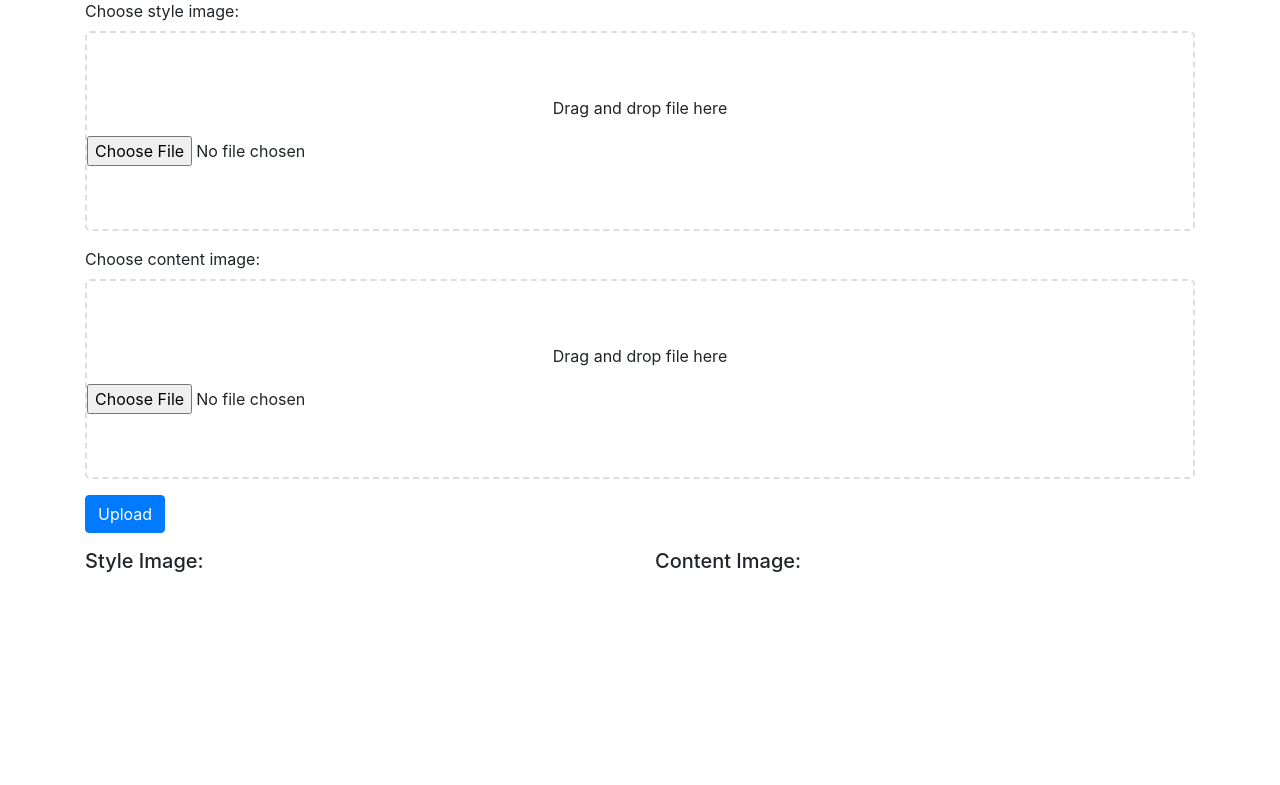
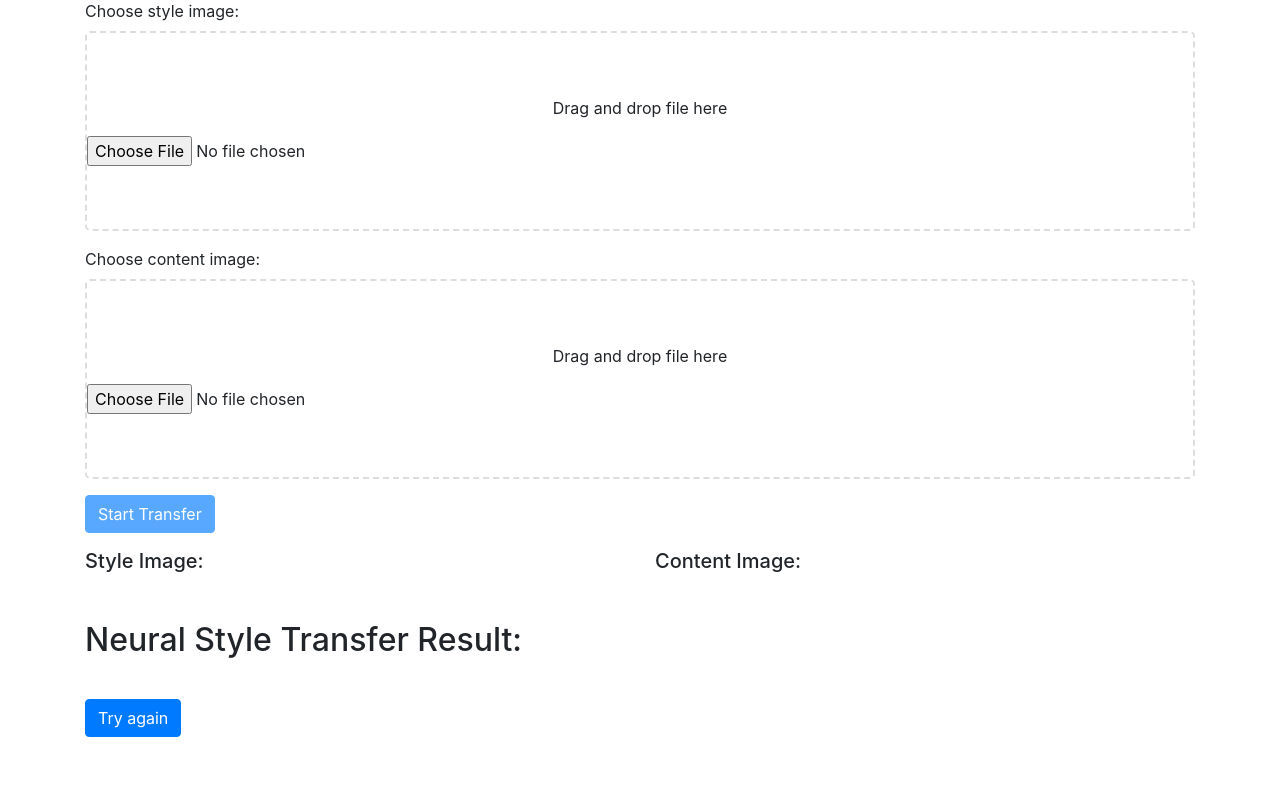
Before and after one commit to RitulSoni/Neural-Style-Transfer, a Flask app: page / in a window 1280 px wide. Shown: the part 121-906 px from the top of the page. Before the commit the page ends 693 px from the top, so only its background shows below. Run offline with Flask 3, Linux system fonts and the light colour scheme; some libraries are stand-ins or nearby versions.

Commit message:
added single page func

```diff
--- a/app.py
+++ b/app.py
@@ -1,4 +1,4 @@
-from flask import Flask, render_template, request
+from flask import Flask, render_template, request, jsonify
 from werkzeug.utils import secure_filename
 from PIL import Image
 import torch
@@ -142,6 +142,10 @@ def run_style_transfer(cnn, normalization_mean, normalization_std,
     input_img.data.clamp_(0, 1)
     return input_img
 
+
+
+
+
 @app.route('/', methods=['GET', 'POST'])
 def upload_file():
     if request.method == 'POST':
@@ -159,8 +163,11 @@ def upload_file():
                                         content_img, style_img, input_img)
             output_path = 'static/output.jpg'
             image_saver(output, output_path)
-            return render_template('output.html', image_path=output_path)
+            return jsonify({'image_path': output_path})
     return render_template('upload.html')
+
+
+
 
 if __name__ == '__main__':
     app.run(port=5000)
--- a/static/upload.js
+++ b/static/upload.js
@@ -37,12 +37,30 @@ document.querySelectorAll('.upload-area').forEach(uploadArea => {
     });
 });
 
-document.getElementById('upload-form').addEventListener('submit', () => {
-    document.querySelector('.progress').style.display = 'block';
+document.getElementById('upload-form').addEventListener('submit', function(e) {
+    e.preventDefault();
+    var formData = new FormData(this);
+    fetch('/', {
+        method: 'POST',
+        body: formData,
+    })
+    .then(response => response.json())
+    .then(data => {
+        document.getElementById('nst-output').src = data.image_path;
+        document.getElementById('nst-output').style.display = 'block';
+    })
+    .catch(error => console.error('Error:', error));
 });
 
 // function to display the chosen image
 function loadFile(event, outputId) {
     var image = document.getElementById(outputId);
     image.src = URL.createObjectURL(event.target.files[0]);
+    // Check if both files have been selected
+    if (document.getElementById('style').files.length > 0 &&
+        document.getElementById('content').files.length > 0) {
+        // If yes, enable the "Start Transfer" button
+        document.getElementById('start-transfer-btn').disabled = false;
+    }
+
 }
--- a/templates/upload.html
+++ b/templates/upload.html
@@ -48,7 +48,8 @@
                     <input type="file" class="form-control-file" id="content" name="content" accept="image/*" onchange="loadFile(event, 'content-output')">
                 </div>
             </div>
-            <button type="submit" class="btn btn-primary">Upload</button>
+            <button type="submit" class="btn btn-primary" id="start-transfer-btn" disabled>Start Transfer</button>
+
         </form>
         <!-- Progress bar -->
         <div class="progress mt-3" style="display: none;">
@@ -65,6 +66,13 @@
                 <img id="content-output"/>
             </div>
         </div>
+        <!-- Display the output image -->
+        <div class="mt-3">
+            <h2>Neural Style Transfer Result:</h2>
+            <img id="nst-output" src="" style="display: none;" id="output-image"/>
+            <br>
+            <button onclick="location.reload();" class="btn btn-primary mt-2">Try again</button>
+        </div>
     </div>
     <!-- Script for drag and drop functionality -->
     <script src="static/upload.js"></script>
```
Also changed, not shown: static/output.jpg.
